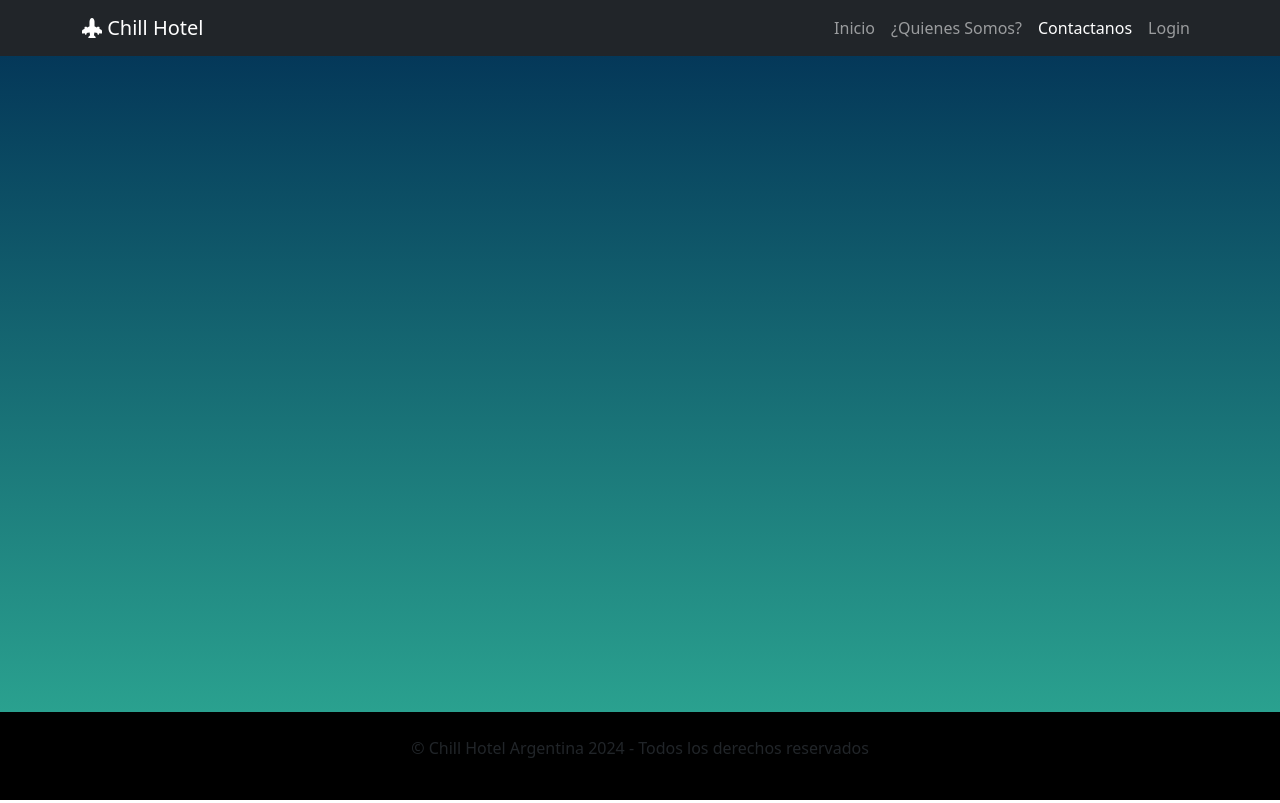
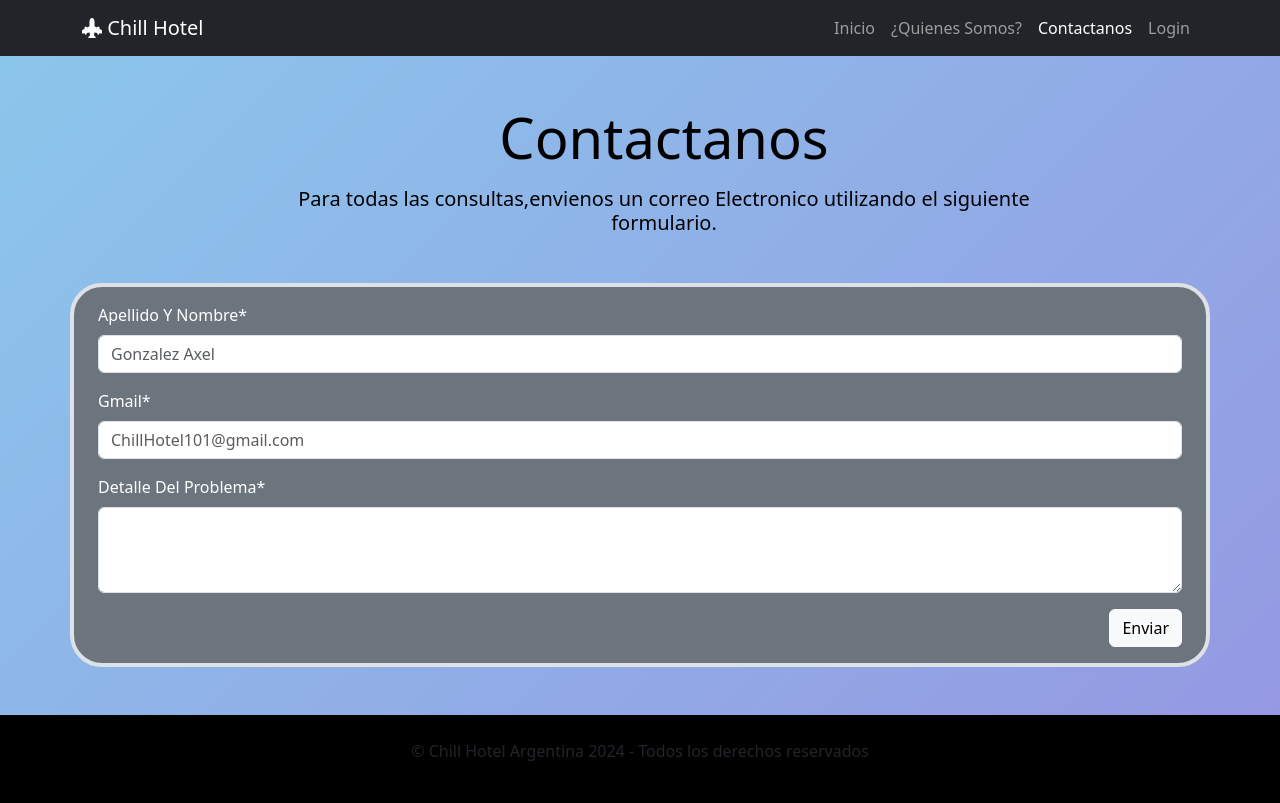
Before and after one commit to Santirod7/ChillHotel, a React (Vite) app: page /Contactanos in a window 1280 px wide. Built offline with nearby package versions, Linux system fonts and the light colour scheme; no server answers.

Commit message:
se termino la pagina contactanos

```diff
--- a/src/App.css
+++ b/src/App.css
@@ -7,13 +7,12 @@
 }
 .PrincipalIndex {
   flex-grow: 1;
-    background-color: #043859;
-    background-image: linear-gradient(180deg, #043859 0%, #2aa18f 100%);
-
-
+  background-color: #8bc6ec;
+  background-image: linear-gradient(135deg, #8bc6ec 0%, #9599e2 100%);
 }
 
-  .FormularioIndex{
+.FormularioIndex {
+
 
   flex-grow: 1;
 }
@@ -30,12 +29,9 @@
   object-fit: cover;
 }
 
-
-.Alinear{
+.Alinear {
   align-items: center;
 }
-
-
 
 .carousel-container {
   position: relative;
--- a/src/components/pages/Contactanos.jsx
+++ b/src/components/pages/Contactanos.jsx
@@ -1,9 +1,50 @@
+import { Button } from 'react-bootstrap';
+import Form from 'react-bootstrap/Form';
+
+
 const Contactanos = () => {
+
+
+
 
 
     return (
 
-         <section className="PrincipalIndex">
+         <section className=" container-fluid PrincipalIndex ">
+           <div className='text-center text-black'>
+           <h1 className="mt-5 mb-3 ms-5  display-4">Contactanos</h1>
+           <h5 className="ms-5">Para todas las consultas,envienos un correo Electronico utilizando el siguiente <br />formulario. </h5>
+           </div>
+
+
+            <section className=" mt-5 mb-5 ps-4 pe-4 pb-3 pt-3 bg-secondary container border border-4 rounded-5 ">
+             <Form  >
+             <Form.Group className="mb-3" controlId="exampleForm.ControlInput1">
+              <Form.Label className='text-white'>Apellido Y Nombre*</Form.Label>
+              <Form.Control type="text" placeholder="Gonzalez Axel" maxLength="100" minLength="2"
+
+              />
+              </Form.Group>
+              <Form.Group className="mb-3" controlId="exampleForm.ControlInput1">
+              <Form.Label className='text-white'>Gmail*</Form.Label>
+              <Form.Control type="email" placeholder="ChillHotel101@gmail.com" />
+              </Form.Group>
+              <Form.Group className="mb-3" controlId="exampleForm.ControlTextarea1">
+              <Form.Label className='text-white'>Detalle Del Problema*</Form.Label>
+              <Form.Control as="textarea" rows={3}
+              minLength="2" maxLength="100"
+              />
+              </Form.Group>
+
+
+              <div className='text-end'>
+              <Button variant="light" type='submit' >Enviar</Button>
+
+              </div>
+             </Form>
+
+            </section>
+
 
 
          </section>
```
Lines whose indentation alone changed are shown as unchanged.
